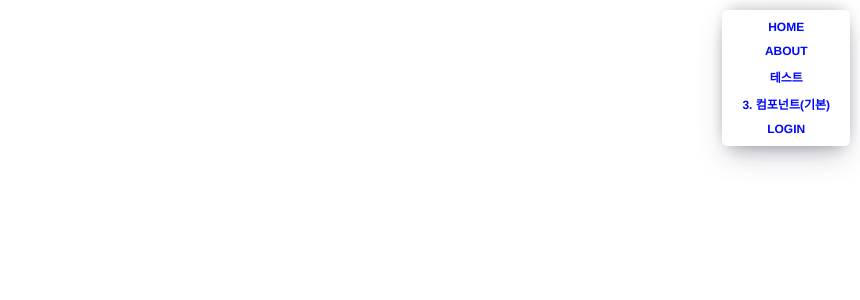
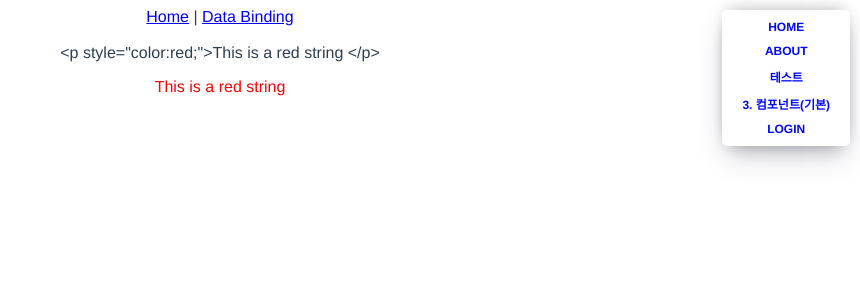
Before and after one commit to Namani31/vue-project, a Vue app: page /databinding in a window 1280 px wide. Shown: the top 300 px of the page, without its empty margins (420-1280 px from the left). Built offline with nearby package versions, Linux system fonts and the light colour scheme.

Commit message:
Feat: raw HTML 데이터 바인딩

```diff
--- a/src/App.vue
+++ b/src/App.vue
@@ -6,7 +6,11 @@
     <router-link to="/basic">3. 컴포넌트(기본)</router-link>
     <router-link to="/login">Login</router-link>
   </nav>
-  <router-view/>
+  <div id="nav">
+    <router-link to="/">Home</router-link> |
+    <router-link to="/databinding">Data Binding</router-link>
+  </div>
+  <router-view />
 </template>
 
 <style>
@@ -15,31 +19,30 @@
   -webkit-font-smoothing: antialiased;
   -moz-osx-font-smoothing: grayscale;
   text-align: center;
-  color: #2C3E50;
+  color: #2c3e50;
 }
 nav {
-  z-index : 1;
+  z-index: 1;
   position: fixed;
-  top:10px;
-  right:10px;
+  top: 10px;
+  right: 10px;
   display: flex;
-  flex-direction:column;
+  flex-direction: column;
   background-color: white;
-  padding:10px 20px;
-  box-shadow: 0 13px 27px -5px rgba(50,50,93,0.25),
-              0  8px 16px -8px rgba(0,0,0,0.3),
-              0 -6px 16px -6px rgba(0,0,0,0.25);
+  padding: 10px 20px;
+  box-shadow: 0 13px 27px -5px rgba(50, 50, 93, 0.25),
+    0 8px 16px -8px rgba(0, 0, 0, 0.3), 0 -6px 16px -6px rgba(0, 0, 0, 0.25);
   border-radius: 5px;
 }
 nav a {
   text-decoration: none;
-  color : #0008FC;
-  text-transform:uppercase;
+  color: #0008fc;
+  text-transform: uppercase;
   font-size: 12px;
-  text-align:center;
+  text-align: center;
   font-weight: 600;
 }
-nav a:not(:last-child){
+nav a:not(:last-child) {
   margin-bottom: 10px;
 }
 </style>
--- a/src/router/index.js
+++ b/src/router/index.js
@@ -3,6 +3,7 @@ import HomeView from '../views/HomeView.vue'
 import TestView from '../views/TestView.vue'
 import BasicView from '../views/BasicView.vue'
 import LoginView from '../views/LoginView.vue'
+import DataBinding from '../views/DataBinding.vue';
 
 const routes = [
   {
@@ -33,6 +34,11 @@ const routes = [
     name: 'login',
     component: LoginView
   },
+  {
+    path: '/databinding',
+    name: 'dataBinding',
+    component: DataBinding
+  }
 ]
 
 const router = createRouter({
--- /dev/null
+++ b/src/views/DataBinding.vue
@@ -0,0 +1,19 @@
+<template>
+  <div>
+    <br/>
+    <div>{{htmlString}}</div>
+    <div v-html="htmlString"></div>
+  </div>
+</template>
+
+<script>
+export default {
+  data() {
+    return {
+      htmlString: '<p style="color:red;">This is a red string </p>'
+    };
+  },
+};
+</script>
+
+<style scoped></style>
```
